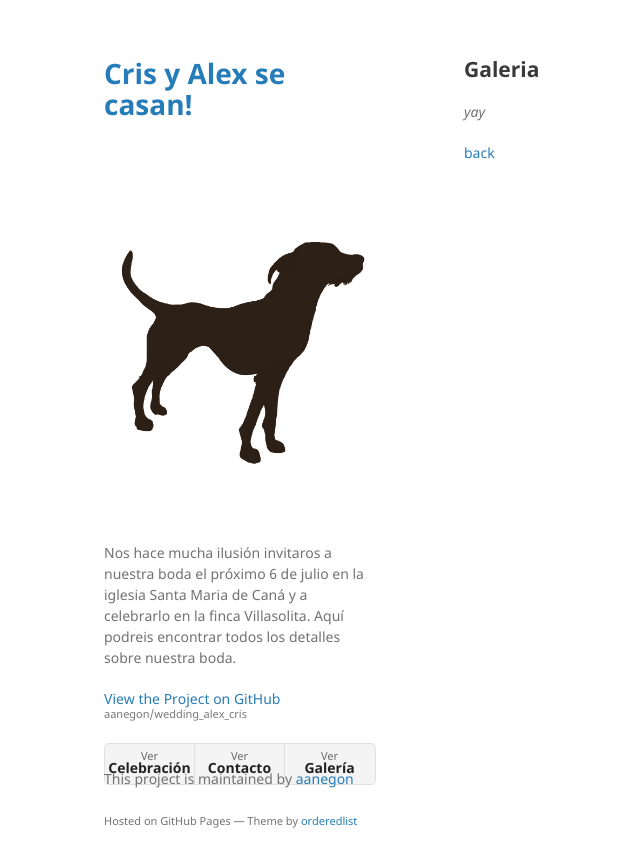
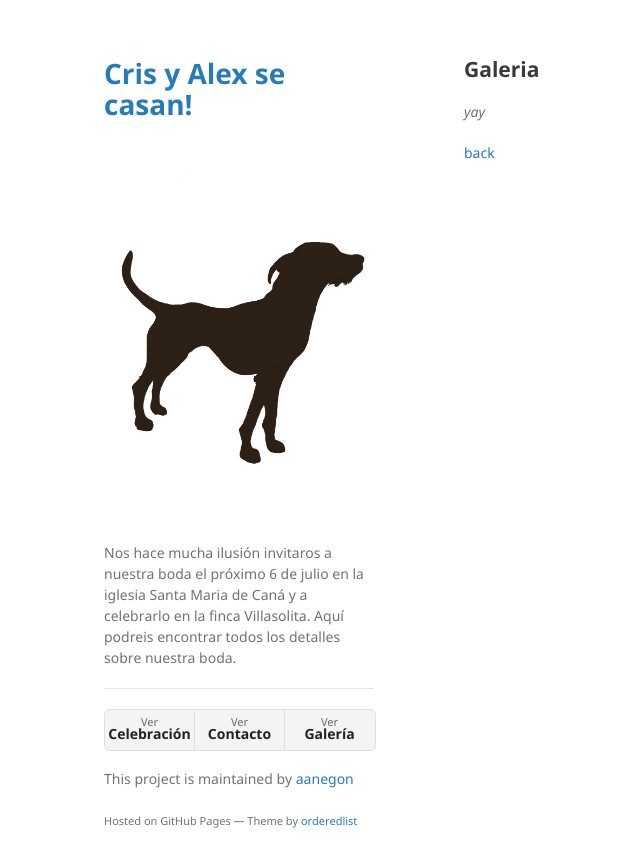
Before and after one commit to aanegon/wedding_alex_cris, a Jekyll site: the page built from galeria.md, in a window 1280 px wide. Shown: the top 867 px of the page, without its empty margins (106-746 px from the left). Built offline with Jekyll 4.4.1, drawn with Linux system fonts in a browser that asks for light colours; our own code applies the rules of GitHub Pages for plain Markdown files.

Commit message:
EDIT - Overlaps

```diff
--- a/_layouts/default.html
+++ b/_layouts/default.html
@@ -22,14 +22,11 @@
 
         <p>{{ site.description | default: site.github.project_tagline }}</p>
 
-        {% if site.github.is_project_page %}
-        <p class="view"><a href="{{ site.github.repository_url }}">View the Project on GitHub <small>{{ site.github.repository_nwo }}</small></a></p>
-        {% endif %}
-
         {% if site.github.is_user_page %}
         <p class="view"><a href="{{ site.github.owner_url }}">View My GitHub Profile</a></p>
         {% endif %}
 
+        <hr>
         {% if site.show_downloads %}
         <ul class="downloads">
           <li><a href="./celebracion.html">Ver <strong>Celebración</strong></a></li>
```
Also changed, not shown: 5 other files.
